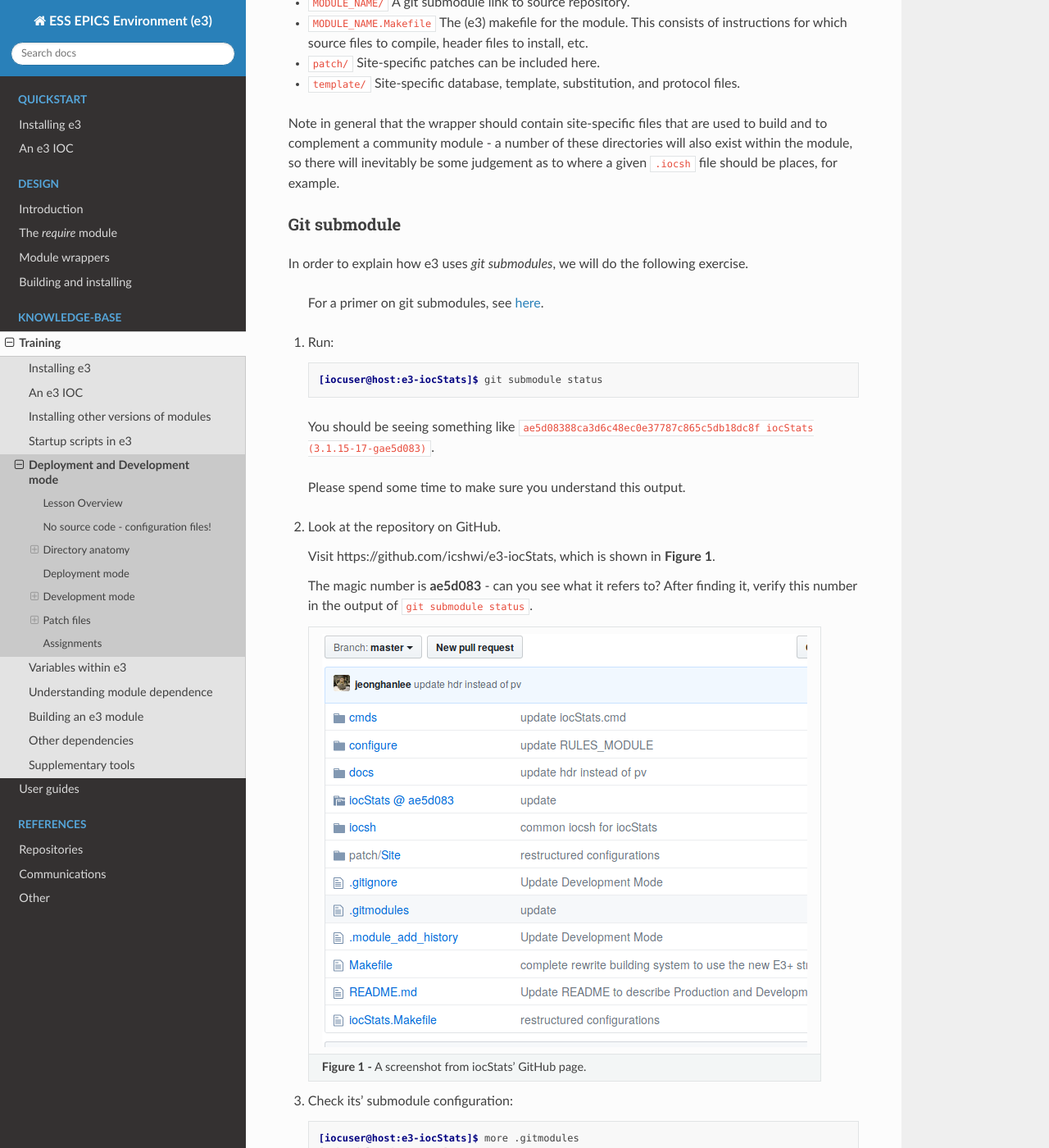
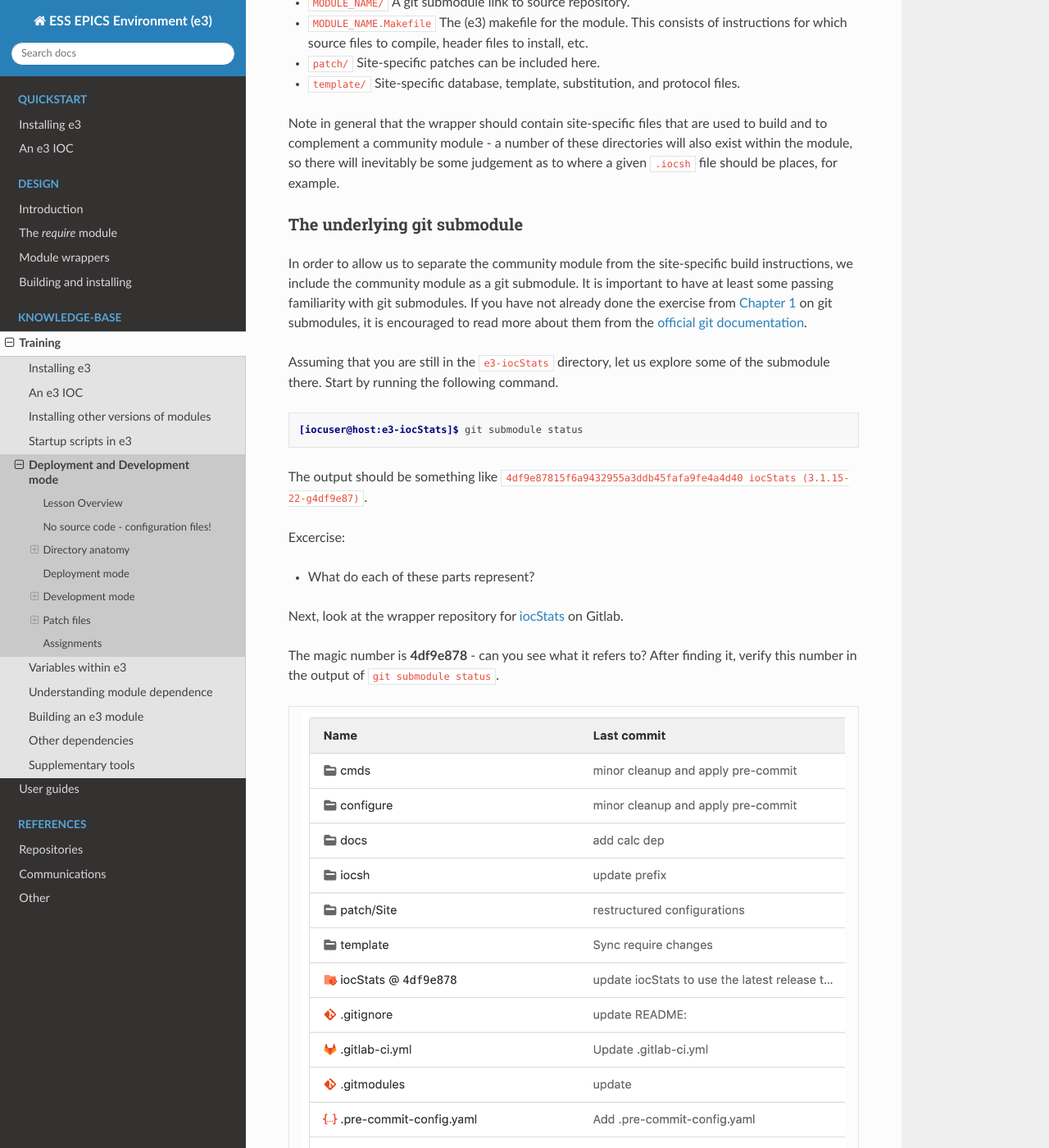
Before and after one commit to ttkorhonen/e3pages, a Sphinx documentation site: the page built from docs/kb/training/workbook/5_e3_modes.md, in a window 1280 px wide and 1400 px high, scrolled down 1386 px. Shown: the whole window at 82% size. Built offline with Sphinx 7.4.7 and the Read the Docs theme 2.0.0, drawn with Linux system fonts in a browser that asks for light colours; some of the changed text lies outside the part shown.

Commit message:
Updated git submodule section

````diff
--- a/docs/kb/training/workbook/5_e3_modes.md
+++ b/docs/kb/training/workbook/5_e3_modes.md
@@ -65,41 +65,44 @@ Note in general that the wrapper should contain site-specific files that are use
 of these directories will also exist within the module, so there will inevitably be some judgement as to where a given `.iocsh` file should
 be places, for example.
 
-### Git submodule
+### The underlying git submodule
 
-In order to explain how e3 uses *git submodules*, we will do the following exercise.
+In order to allow us to separate the community module from the site-specific build instructions, we include the community module as a
+git submodule. It is important to have at least some passing familiarity with git submodules. If you have not already done the exercise
+from [Chapter 1](1_installing_e3.md) on git submodules, it is encouraged to read more about them from the
+[official git documentation](https://git-scm.com/book/en/v2/Git-Tools-Submodules).
 
-> For a primer on git submodules, see [here](https://git-scm.com/book/en/v2/Git-Tools-Submodules).
+Assuming that you are still in the `e3-iocStats` directory, let us explore some of the submodule there. Start by running the following command.
 
-1. Run:
+```console
+[iocuser@host:e3-iocStats]$ git submodule status
+```
 
-   ```console
-   [iocuser@host:e3-iocStats]$ git submodule status
-   ```
+The output should be something like ` 4df9e87815f6a9432955a3ddb45fafa9fe4a4d40 iocStats (3.1.15-22-g4df9e87)`.
 
-   You should be seeing something like `ae5d08388ca3d6c48ec0e37787c865c5db18dc8f iocStats (3.1.15-17-gae5d083)`.
+Excercise:
+* What do each of these parts represent?
 
-> Please spend some time to make sure you understand this output.
+Next, look at the wrapper repository for [iocStats](https://gitlab.esss.lu.se/e3/wrappers/core/e3-iocStats.git) on Gitlab.
 
-2. Look at the repository on GitHub.
+The magic number is **4df9e878** - can you see what it refers to? After finding it, verify this number in the output of `git submodule status`.
 
-   Visit https://github.com/icshwi/e3-iocStats, which is shown in **Figure 1**.
+|![Import Example](imgs/ch5-fig1.png)|
+| :---: |
+|**Figure 1 -** A screenshot from iocStats' Gitlab page. |
 
-   The magic number is **ae5d083** - can you see what it refers to? After finding it, verify this number in the output of `git submodule status`.
+Finally, examine its submodule configuration:
 
-   |![Import Example](imgs/ch5-fig1.png)|
-   | :---: |
-   |**Figure 1 -** A screenshot from iocStats' GitHub page. |
+```console
+[iocuser@host:e3-iocStats]$ more .gitmodules
+[submodule "iocStats"]
+         path = iocStats
+         url = https://github.com/epics-modules/iocStats
+         ignore = dirty
+```
 
-3. Check its' submodule configuration:
-
-   ```console
-   [iocuser@host:e3-iocStats]$ more .gitmodules
-   [submodule "iocStats"]
-           path = iocStats
-           url = https://github.com/epics-modules/iocStats
-           ignore = dirty
-   ```
+In this configuration file, you can see where we link to the remote module location. This is where you change the path in case
+the module has moved.
 
 ## Deployment mode
 
````
Also changed, not shown: docs/kb/training/workbook/imgs/ch5-fig1.png.
